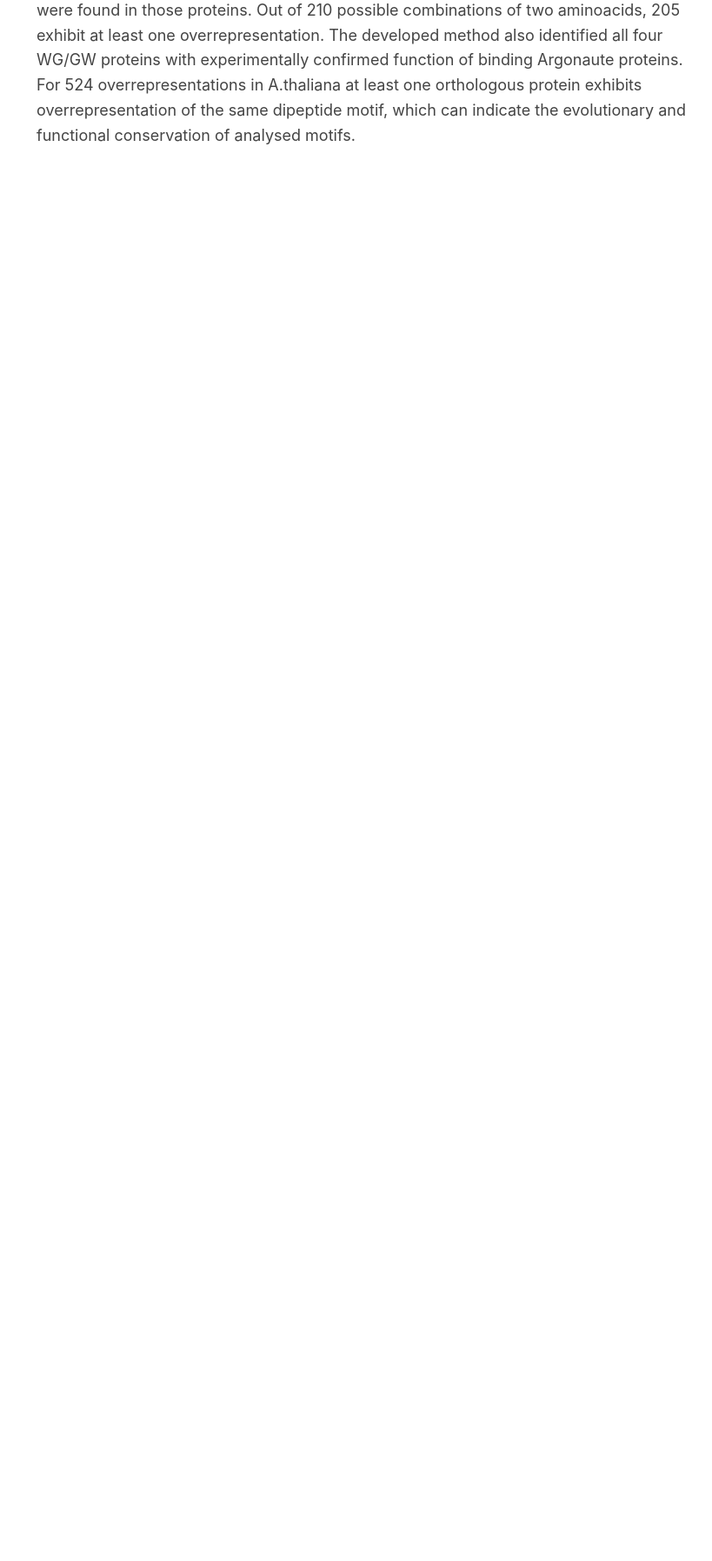
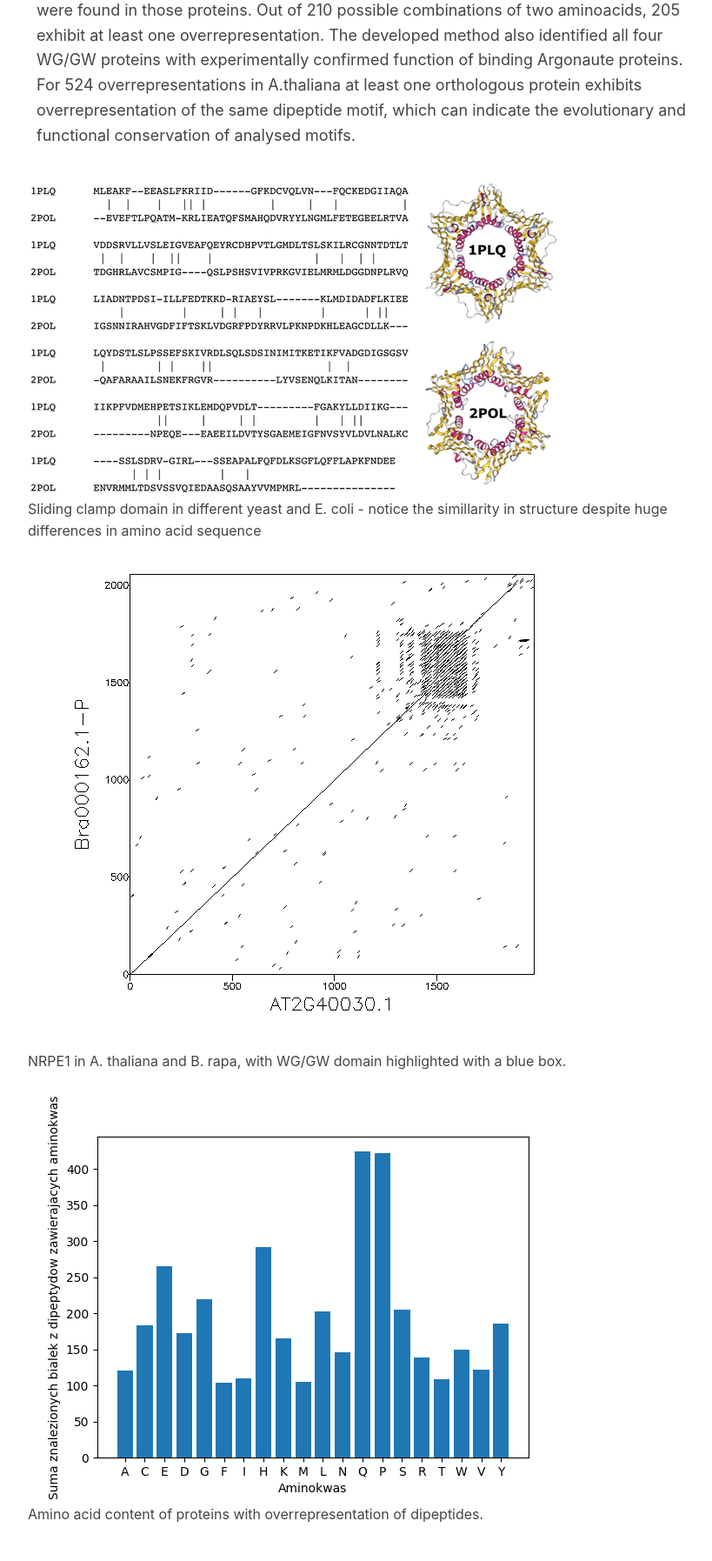
Before and after one commit to WojDob/portfolio-website, a Django app: page /abstract/ in a window 1280 px wide. Shown: the part 719-2514 px from the top of the page at 87% size, without its empty margins (218-1037 px from the left). Before the commit the page ends 885 px from the top, so only its background shows below. Run offline with Django 3.2, Linux system fonts and the light colour scheme; some libraries are stand-ins or nearby versions.

Commit message:
Added images to abstract

```diff
--- a/myapp/templates/myapp/abstract.html
+++ b/myapp/templates/myapp/abstract.html
@@ -34,6 +34,15 @@
 			I identified <b>967</b> Arabidopsis thaliana proteins which exhibit significant (<b>p < 10^-4</b>) overrepresentation of dipeptide motifs. Some proteins (33%) exhibit overrepresentation of more than one motif - a total of <b>2337</b> occurences of overrepresentation of dipeptides were found in those proteins. Out of 210 possible combinations of two aminoacids, 205 exhibit at least one overrepresentation. The developed method also identified all four WG/GW proteins with experimentally confirmed function of binding Argonaute proteins. For 524 overrepresentations in A.thaliana at least one orthologous protein exhibits overrepresentation of the same dipeptide motif, which can indicate the evolutionary and functional conservation of analysed motifs.
 			</p>
 		</div>
+		<img src="{% static "myapp/img/slidingClamp.png" %}" alt="Simplistity screenshot"></svg>
+		<p> Sliding clamp domain in different yeast and E. coli - notice the simillarity in structure despite huge differences in amino acid sequence</p>
+
+        <img src="{% static "myapp/img/domainsWGGW.png" %}" alt="Simplistity screenshot"></svg>
+        <p>NRPE1 in A. thaliana and B. rapa, with WG/GW domain highlighted with a blue box.</p>
+
+        <img class="responsive-img" src="{% static "myapp/img/aminoacids.png" %}" alt="Simplistity screenshot"></svg>
+        <p>Amino acid content of proteins with overrepresentation of dipeptides.</p>
+
 	</div>
   </body>
 </html>
```
Also changed, not shown: myapp/static/myapp/img/aminoacids.png (added), myapp/static/myapp/img/domainsWGGW.png (added), myapp/static/myapp/img/slidingClamp.png (added).
